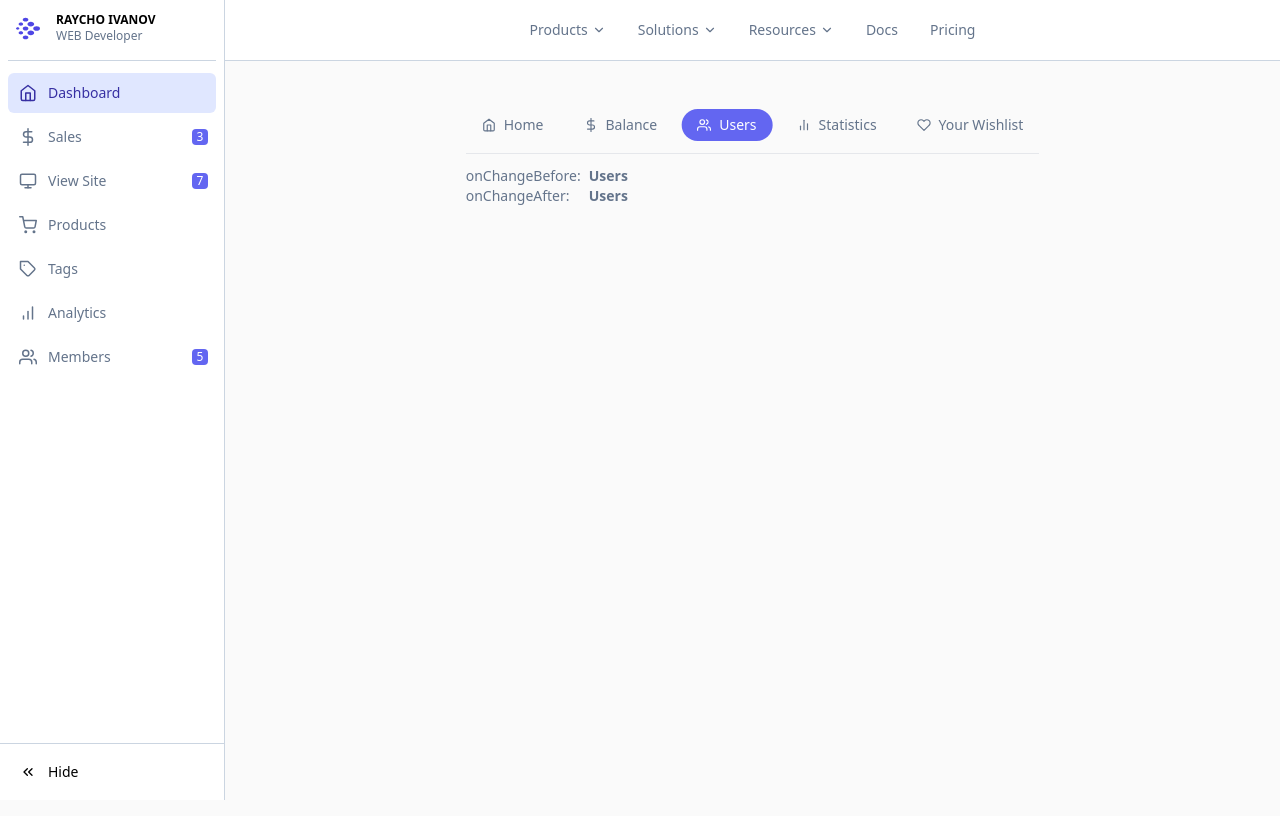
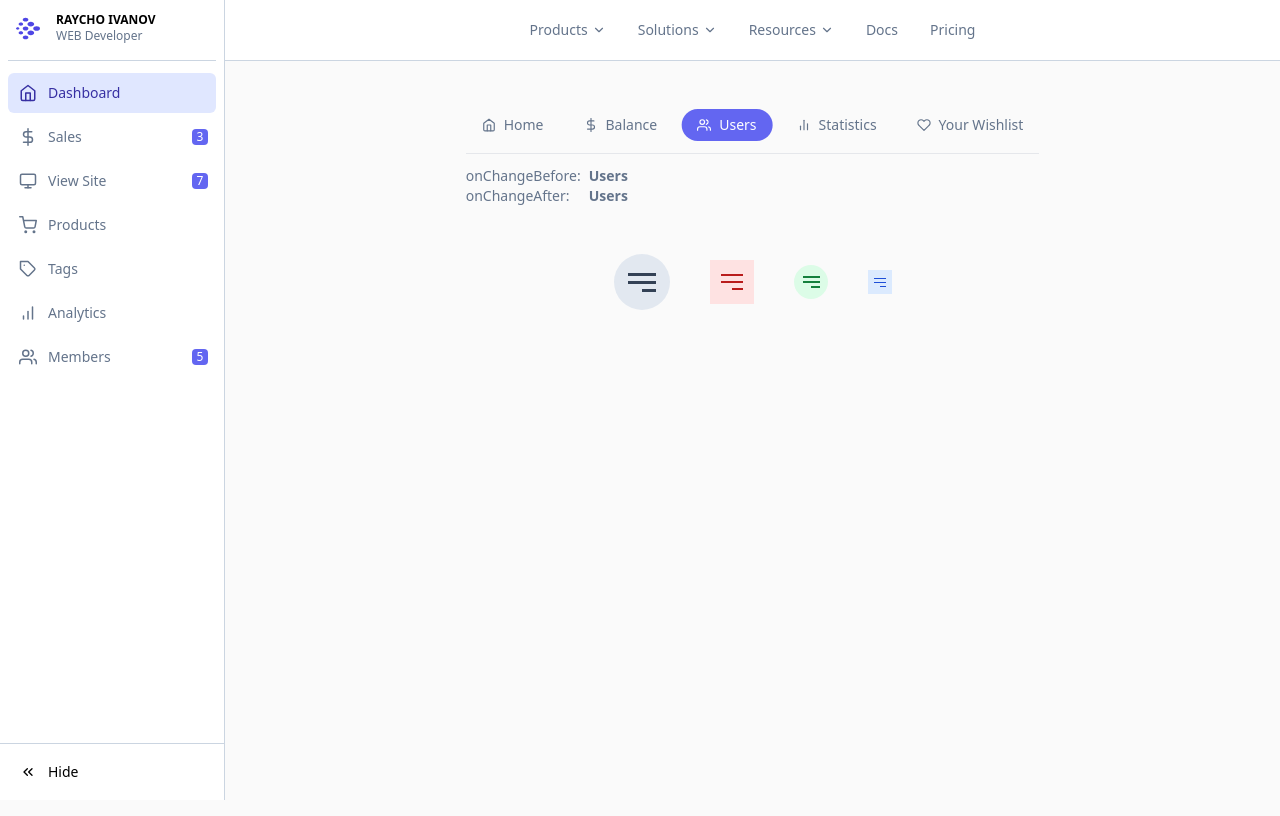
Before and after one commit to rastiv/react-navigations, a React (Vite) app: page / in a window 1280 px wide. Shown: the top 816 px of the page. Built offline with nearby package versions, Linux system fonts and the light colour scheme.

Commit message:
refactor hamburder

```diff
--- a/src/App.jsx
+++ b/src/App.jsx
@@ -53,22 +53,33 @@ function App() {
             </div>
           </motion.div>
 
-          <motion.div layout className="flex gap-6 items-center">
+          <motion.div layout className="flex gap-10 items-center">
             <HamburgerButton
               open={openHamburger}
               setOpen={setOpenHamburger}
               size="lg"
+              rounded={true}
             />
-            <HamburgerButton open={openHamburger} setOpen={setOpenHamburger} />
+            <HamburgerButton
+              open={openHamburger}
+              setOpen={setOpenHamburger}
+              background="#fee2e2"
+              color="#b91c1c"
+            />
             <HamburgerButton
               open={openHamburger}
               setOpen={setOpenHamburger}
               size="sm"
+              rounded={true}
+              background="#dcfce7"
+              color="#15803d"
             />
             <HamburgerButton
               open={openHamburger}
               setOpen={setOpenHamburger}
               size="xs"
+              background="#dbeafe"
+              color="#1d4ed8"
             />
           </motion.div>
         </div>
--- a/src/components/hamburgerbutton/HamburgerButton.jsx
+++ b/src/components/hamburgerbutton/HamburgerButton.jsx
@@ -2,23 +2,41 @@ import { motion, MotionConfig } from "framer-motion";
 
 const sizes = {
   xs: [24, 12, 6, 1],
-  sm: [32, 16, 8, 1],
+  sm: [34, 17, 8.5, 2],
   md: [44, 22, 11, 2],
   lg: [56, 28, 14, 3],
 };
 
-const HamburgerButton = ({ open, setOpen, size = "md" }) => {
+const HamburgerButton = ({
+  open,
+  setOpen,
+  size = "md",
+  rounded = false,
+  background = "#e2e8f0",
+  color = "#334155",
+}) => {
+  const szs = sizes[size];
+
   return (
     <MotionConfig transition={{ duration: 0.5, ease: "easeInOut" }}>
       <motion.button
-        className={`relative size-[${sizes[size][0]}px] bg-red-200`}
+        style={{
+          position: "relative",
+          borderRadius: rounded ? `${szs[0] / 2}px` : "",
+          background,
+          height: `${szs[0]}px`,
+          width: `${szs[0]}px`,
+        }}
         onClick={() => setOpen((prev) => !prev)}
         initial={false}
         animate={open ? "open" : "closed"}
       >
         <motion.span
-          className={`absolute h-[${sizes[size][3]}px] w-[${sizes[size][1]}px] bg-slate-500`}
           style={{
+            position: "absolute",
+            background: color,
+            width: `${szs[1]}px`,
+            height: `${szs[3]}px`,
             left: "50%",
             top: "35%",
             x: "-50%",
@@ -36,8 +54,11 @@ const HamburgerButton = ({ open, setOpen, size = "md" }) => {
           }}
         ></motion.span>
         <motion.span
-          className={`absolute h-[${sizes[size][3]}px] w-[${sizes[size][1]}px] bg-slate-500`}
           style={{
+            position: "absolute",
+            background: color,
+            width: `${szs[1]}px`,
+            height: `${szs[3]}px`,
             left: "50%",
             top: "50%",
             x: "-50%",
@@ -53,8 +74,11 @@ const HamburgerButton = ({ open, setOpen, size = "md" }) => {
           }}
         ></motion.span>
         <motion.span
-          className={`absolute h-[${sizes[size][3]}px] w-[${sizes[size][2]}px] bg-slate-500`}
           style={{
+            position: "absolute",
+            background: color,
+            width: `${szs[2]}px`,
+            height: `${szs[3]}px`,
             right: "50%",
             bottom: "35%",
             x: "100%",
```
